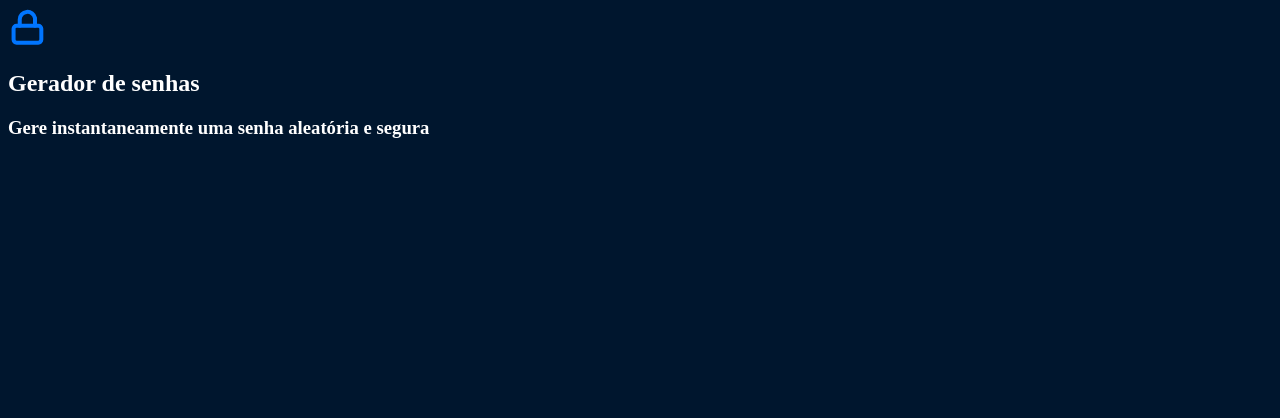
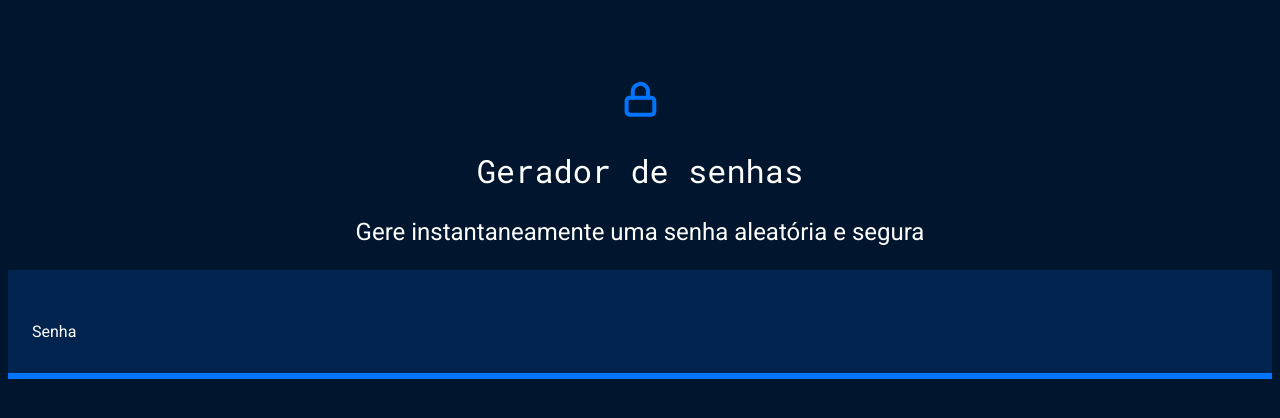
Before and after one commit to Maluliz150/java-gerador-senha, a plain HTML site: page java-gerador-de-senha/index.html in a window 1280 px wide. Drawn offline with Linux system fonts and the light colour scheme.

Commit message:
Add files via upload

```diff
--- a/java-gerador-de-senha/index.html
+++ b/java-gerador-de-senha/index.html
@@ -7,8 +7,14 @@
     <link rel="stylesheet" href="style.css">
 </head>
 <body>
+    <div class="conteudo-titulo">
     <img src="unlock.svg" alt="cadeado fechado">
 <h2 class="titulo-principal">Gerador de senhas</h2>
 <h3 class="titulo-secundario">Gere instantaneamente uma senha aleatória e segura</h3>
+</div>
+<div class="conteudo-senha">
+    <label for="">Senha</label>
+    <input name=senha type="text" id="campo-senha">
+</div>
 </body>
 </html>
--- a/java-gerador-de-senha/style.css
+++ b/java-gerador-de-senha/style.css
@@ -5,9 +5,44 @@
     --fundo-senha:#00244D;
     --fundo-texto: #001E40;
     --borda:#0075FF;
+    --roboto: 'Roboto', sans-serif;
+    --roboto-mono: 'Roboto Mono', monospace;
+}
+
+*{
+    font-weight: 400;
 }
 
 body{
     color: var(--branco);
     background-color: var(--cor-de-fundo);
+    font-family: var(--roboto);
 }
+
+.titulo-principal{
+    font-family: var(--roboto-mono);
+    font-size: 32px;
+}
+
+.titulo-secundario{
+    font-size: 24px;
+}
+
+.conteudo-titulo{
+    text-align: center;
+    margin-top: 80px;
+}
+
+.conteudo-senha{
+    background-color: var(--fundo-senha);
+    padding: 24px;
+    border-bottom: 6px solid var(--borda);
+}
+
+#campo-senha{
+    background-color: var(--fundo-senha);
+    border: none;
+    color: var(--branco);
+    font-family: var(--roboto-mono);
+    font-size: 40px;
+}
```
